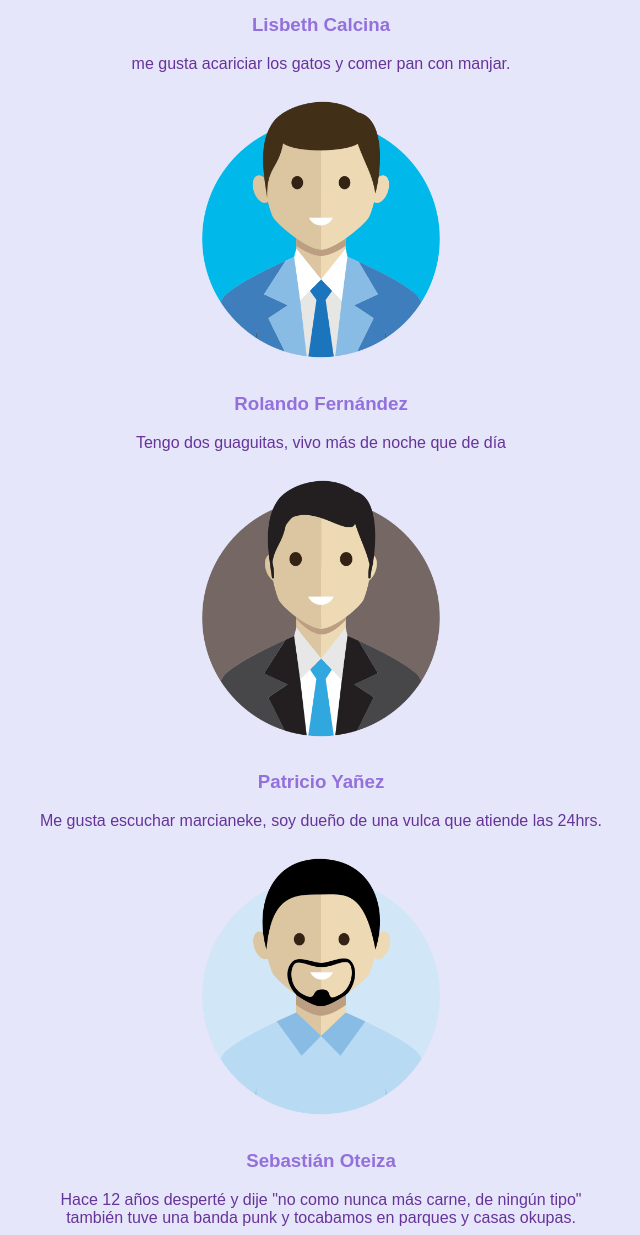
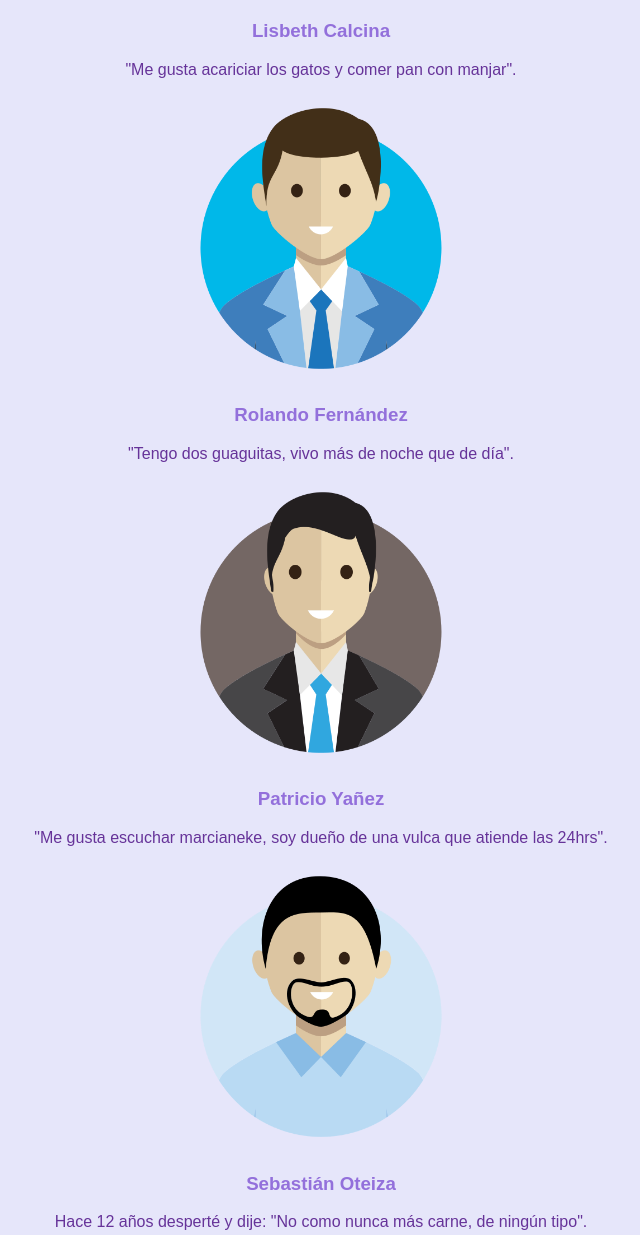
Before and after one commit to SebaOteiza/DesafiohtmlUno, a plain HTML site: page desafio/datosfreak.html in a window 1280 px wide. Shown: the part 485-1720 px from the top of the page, without its empty margins (319-959 px from the left). Drawn offline with Linux system fonts and the light colour scheme.

Commit message:
actualizado

```diff
--- a/desafio/Asset/css/style.css
+++ b/desafio/Asset/css/style.css
@@ -63,12 +63,13 @@ h2{
 
 .Datos{
     display:inline-table;
-    align-items:center;
+    align-content: space-between;
     grid-template-columns: repeat(4, 1fr);
     margin: 1px, 1px, 1px, 1px;
 }
 
 .Datos img{
+    justify-content: flex-start;
     width: 50%;
 }
 
--- a/desafio/datosfreak.html
+++ b/desafio/datosfreak.html
@@ -33,22 +33,22 @@
         <div>
         <img src="asset/img/lisbeth.png" width="50%" alt="imagen lisbeth">
         <h3>Lisbeth Calcina </h3>
-        <p> me gusta acariciar los gatos y comer pan con manjar. </p>
+        <p> "Me gusta acariciar los gatos y comer pan con manjar". </p>
         </div>
         <div>
             <img src="asset/img/rolando.png" width="50%" alt="imagen rolando">
             <h3>Rolando Fernández</h3>
-            <p> Tengo dos guaguitas, vivo más de noche que de día </p>
+            <p> "Tengo dos guaguitas, vivo más de noche que de día". </p>
         </div>
         <div>
             <img src="asset/img/pato.png" width="50%" alt="imagen pato">
             <h3>Patricio Yañez</h3>
-            <p> Me gusta escuchar marcianeke, soy dueño de una vulca que atiende las 24hrs.</p>
+            <p> "Me gusta escuchar marcianeke, soy dueño de una vulca que atiende las 24hrs".</p>
         </div>
         <div>
             <img src="asset/img/seba.png" width="50%" alt="imagen seba">
             <h3> Sebastián Oteiza</h3>
-            <p> Hace 12 años desperté y dije "no como nunca más carne, de ningún tipo" <br>también tuve una banda punk y tocabamos en parques y casas okupas.
+            <p> Hace 12 años desperté y dije: "No como nunca más carne, de ningún tipo".
         </div>
     </div>
     <footer>
```
